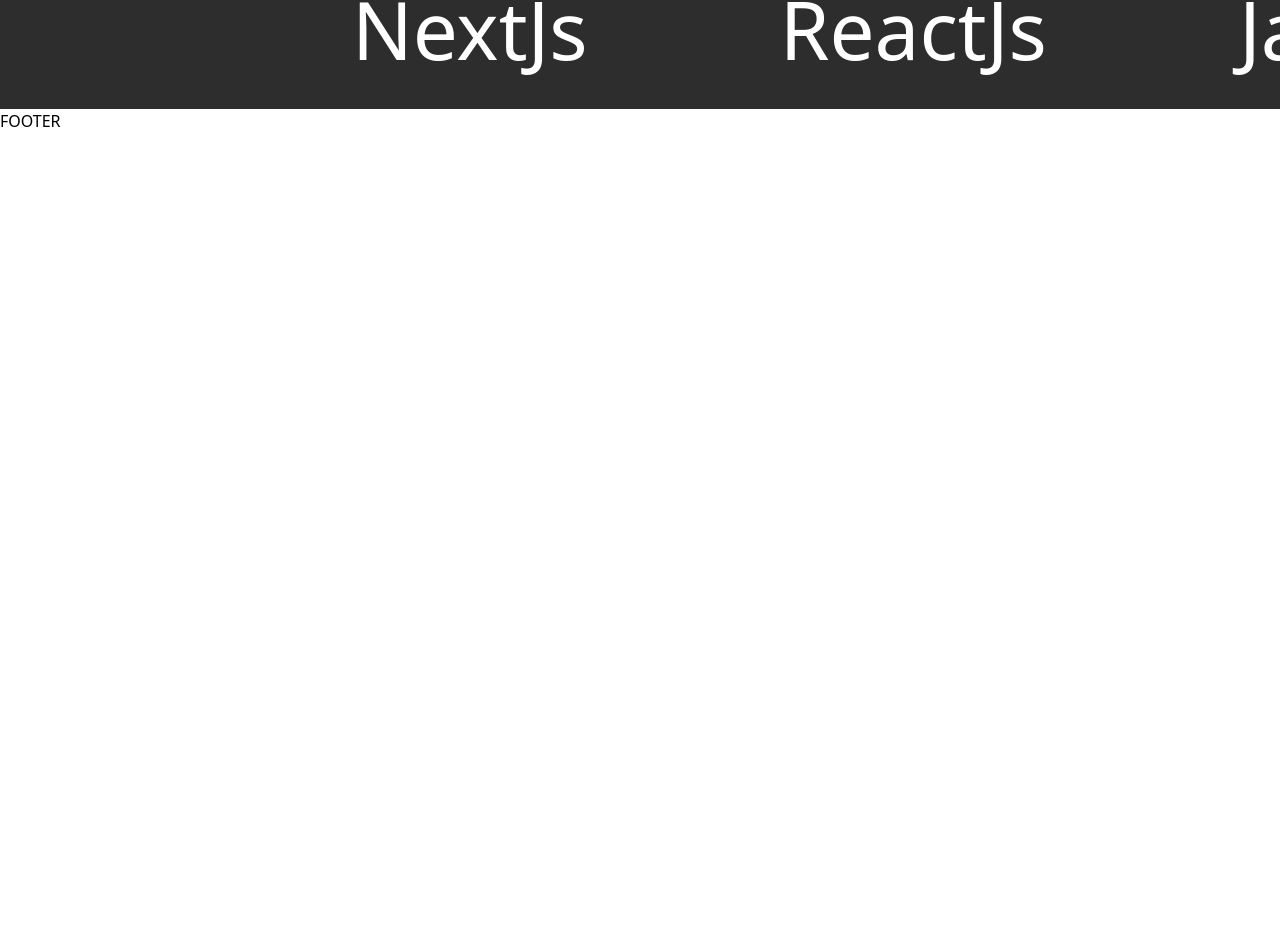
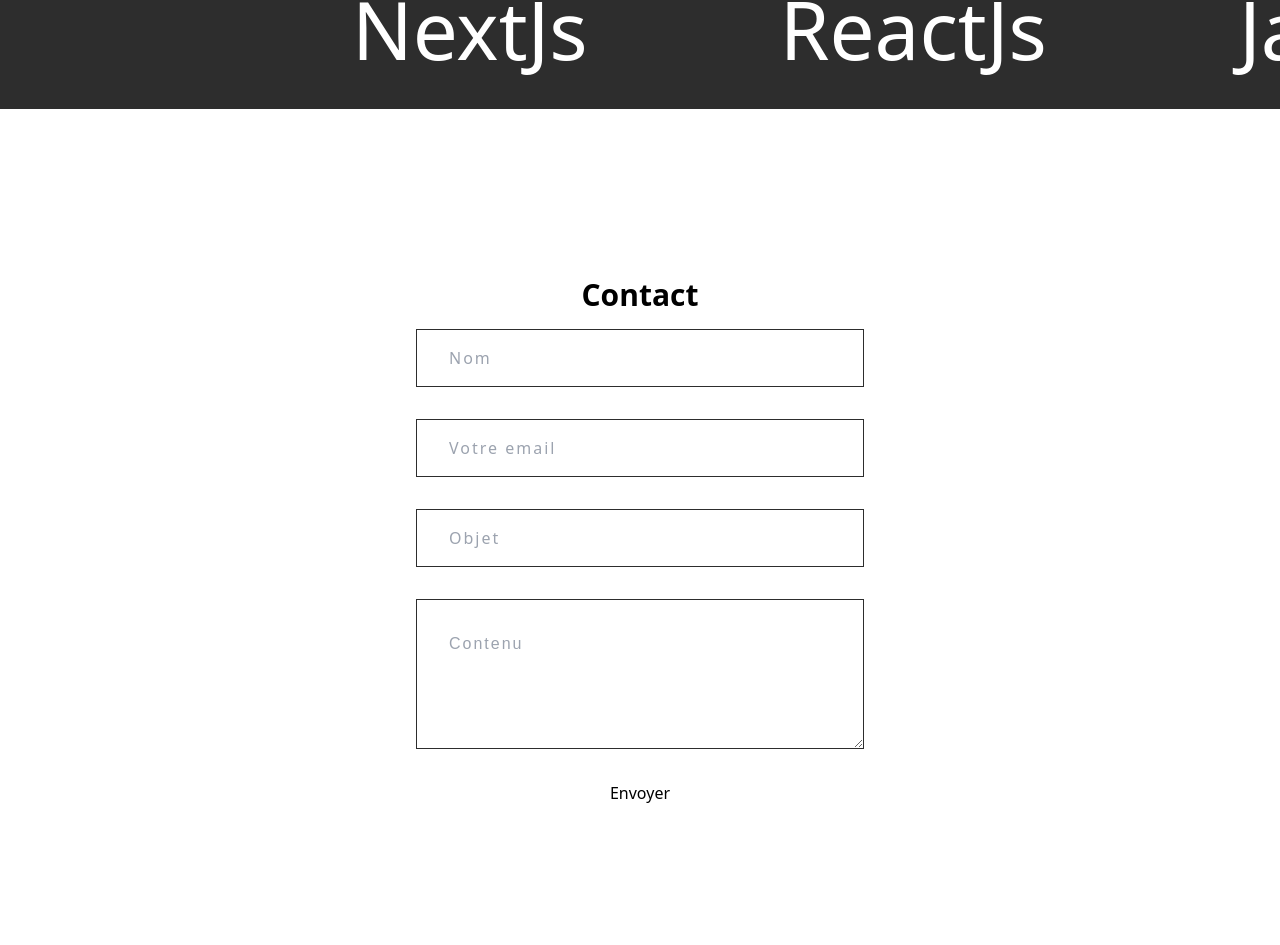
Before and after one commit to YulianGuinand/portfolio-nuxt, a Nuxt app: page / in a window 1280 px wide. Shown: the part 2140-3085 px from the top of the page. Before the commit the page ends 2273 px from the top, so only its background shows below. Built offline with nearby package versions, Linux system fonts and the light colour scheme.

Commit message:
Feat(Contact): page de contact

```diff
--- /dev/null
+++ b/assets/smtp/smtp.js
@@ -0,0 +1,42 @@
+/* SmtpJS.com - v3.0.0 */
+var Email = {
+  send: function (a) {
+    return new Promise(function (n, e) {
+      (a.nocache = Math.floor(1e6 * Math.random() + 1)), (a.Action = "Send");
+      var t = JSON.stringify(a);
+      Email.ajaxPost("https://smtpjs.com/v3/smtpjs.aspx?", t, function (e) {
+        n(e);
+      });
+    });
+  },
+  ajaxPost: function (e, n, t) {
+    var a = Email.createCORSRequest("POST", e);
+    a.setRequestHeader("Content-type", "application/x-www-form-urlencoded"),
+      (a.onload = function () {
+        var e = a.responseText;
+        null != t && t(e);
+      }),
+      a.send(n);
+  },
+  ajax: function (e, n) {
+    var t = Email.createCORSRequest("GET", e);
+    (t.onload = function () {
+      var e = t.responseText;
+      null != n && n(e);
+    }),
+      t.send();
+  },
+  createCORSRequest: function (e, n) {
+    var t = new XMLHttpRequest();
+    return (
+      "withCredentials" in t
+        ? t.open(e, n, !0)
+        : "undefined" != typeof XDomainRequest
+          ? (t = new XDomainRequest()).open(e, n)
+          : (t = null),
+      t
+    );
+  },
+};
+
+export default Email;
--- /dev/null
+++ b/components/AppContact.vue
@@ -0,0 +1,163 @@
+<template>
+  <div
+    class="left-[50%] top-[50%] z-10 hidden h-[60%] max-h-[600px] w-[50%] max-w-[500px] translate-x-[-50%] translate-y-[-50%] flex-col items-center justify-start gap-4 bg-white"
+    ref="thank"
+  >
+    <div
+      class="flex h-[50%] w-full items-center justify-center bg-[#97c15b] text-white"
+    >
+      <h2 class="text-3xl uppercase">merci</h2>
+    </div>
+    <div class="flex h-[50%] w-full flex-col items-center justify-around">
+      <p class="text-xl text-[#2d2d2d]">Votre message à bien été envoyé !</p>
+      <button
+        ref="continueBtn"
+        class="bg-[#97c15b] px-[2rem] py-[1rem] font-bold text-white"
+      >
+        Continuer
+      </button>
+    </div>
+  </div>
+  <section
+    id="contact"
+    class="flex w-full flex-col items-center justify-center gap-4 pt-8"
+  >
+    <div
+      class="contact_container flex h-screen w-full flex-col items-center justify-center gap-4 p-8 lg:w-[35%] lg:p-0"
+    >
+      <h1 class="text-3xl font-bold">Contact</h1>
+      <form
+        ref="form"
+        class="contact_form flex w-full flex-col gap-8"
+        action="#"
+      >
+        <div class="contact_form_detail">
+          <input
+            type="text"
+            placeholder="Nom"
+            id="name"
+            required
+            autocomplete="off"
+            ref="name"
+          />
+        </div>
+
+        <input
+          type="email"
+          placeholder="Votre email"
+          id="email"
+          autocomplete="off"
+          required
+          ref="email"
+        />
+        <input
+          type="text"
+          placeholder="Objet"
+          id="subject"
+          autocomplete="off"
+          required
+          ref="subject"
+        />
+        <textarea
+          placeholder="Contenu"
+          id="message"
+          required
+          ref="message"
+        ></textarea>
+
+        <button class="btn" type="submit">Envoyer</button>
+      </form>
+    </div>
+  </section>
+</template>
+
+<style>
+.contact_container .contact_form input {
+  outline: none;
+  padding: 1rem 2rem;
+  border: 1px solid #2d2d2d;
+  letter-spacing: 2px;
+  color: #2d2d2d;
+  font-weight: 500;
+}
+.contact_container .contact_form textarea {
+  outline: none;
+  padding: 2rem;
+  width: 100%;
+  height: 150px;
+  min-height: 150px;
+  max-height: 400px;
+  font-family: "Epilogue", sans-serif;
+  border: 1px solid #2d2d2d;
+  color: #2d2d2d;
+  font-weight: 500;
+  letter-spacing: 2px;
+  max-width: 100%;
+  min-width: 100%;
+}
+.contact_container .contact_form .contact_form_detail input {
+  width: 100%;
+  padding: 1rem 2rem;
+}
+</style>
+
+<script setup>
+import Email from "~/assets/smtp/smtp";
+
+const form = ref();
+const name = ref();
+const email = ref();
+const subject = ref();
+const message = ref();
+const thank = ref();
+const continueBtn = ref();
+
+function formSubmit(e) {
+  e.preventDefault();
+
+  sendEmail();
+}
+
+function hideMessage() {
+  thank.value.classList.add("hidden");
+  thank.value.style.position = "fixed";
+  thank.value.style.display = "none";
+}
+
+function sendEmail() {
+  const body = `[PORTFOLIO-EMAIL] Name : ${name.value.value} <br>Email : ${email.value.value} <br>Sujet : ${subject.value.value} <br>Message : ${message.value.value}`;
+
+  Email.send({
+    Host: "smtp.elasticemail.com",
+    Username: "yulianguinand365@gmail.com",
+    Password: "D0502270E8F25604C116DD5D972ACA365BB4",
+    To: "yulianguinand365@gmail.com",
+    From: "yulianguinand365@gmail.com",
+    Subject: "Portfolio-Email",
+    Body: body,
+  }).then((message) => {
+    if (message === "OK") {
+      thank.value.classList.remove("hidden");
+      thank.value.style.position = "fixed";
+      thank.value.style.display = "flex";
+    } else {
+      console.log(message);
+    }
+  });
+}
+
+onMounted(() => {
+  form.value.addEventListener("submit", (e) => {
+    formSubmit(e);
+  });
+
+  continueBtn.value.addEventListener("click", () => hideMessage());
+});
+
+onUnmounted(() => {
+  form.value.removeEventListener("submit", () => {
+    formSubmit();
+  });
+  continueBtn.value.removeEventListener("click", () => hideMessage());
+});
+</script>
--- a/nuxt.config.ts
+++ b/nuxt.config.ts
@@ -1,12 +1,12 @@
 // https://nuxt.com/docs/api/configuration/nuxt-config
 export default defineNuxtConfig({
-  compatibilityDate: '2024-04-03',
+  compatibilityDate: "2024-04-03",
   devtools: { enabled: false },
-  css: ['~/assets/css/main.css'],
+  css: ["~/assets/css/main.css"],
   postcss: {
     plugins: {
       tailwindcss: {},
       autoprefixer: {},
     },
   },
-})
+});
--- a/package.json
+++ b/package.json
@@ -15,8 +15,10 @@
     "nuxt": "^3.13.0",
     "prettier": "^3.3.3",
     "prettier-plugin-tailwindcss": "^0.6.8",
+    "sweetalert2": "^11.14.3",
     "vue": "latest",
-    "vue-router": "latest"
+    "vue-router": "latest",
+    "vue-sweetalert2": "^5.0.11"
   },
   "devDependencies": {
     "autoprefixer": "^10.4.20",
--- a/pages/index.vue
+++ b/pages/index.vue
@@ -1,5 +1,15 @@
+<script setup>
+// import VueSweetalert2 from "vue-sweetalert2";
+// import "sweetalert2/dist/sweetalert2.min.css";
+// import App from "../app.vue";
+// const app = createApp(App);
+
+// app.use(VueSweetalert2);
+</script>
+
 <template>
   <AppHero />
   <AppProjects />
   <AppCompetences />
+  <AppContact />
 </template>
--- a/tsconfig.json
+++ b/tsconfig.json
@@ -1,4 +1,7 @@
 {
   // https://nuxt.com/docs/guide/concepts/typescript
-  "extends": "./.nuxt/tsconfig.json"
+  "extends": "./.nuxt/tsconfig.json",
+  "compilerOptions": {
+    "types": ["vue-sweetalert2"]
+  }
 }
```
Also changed, not shown: 1 other file (tests, documents, lock files or other folders).
